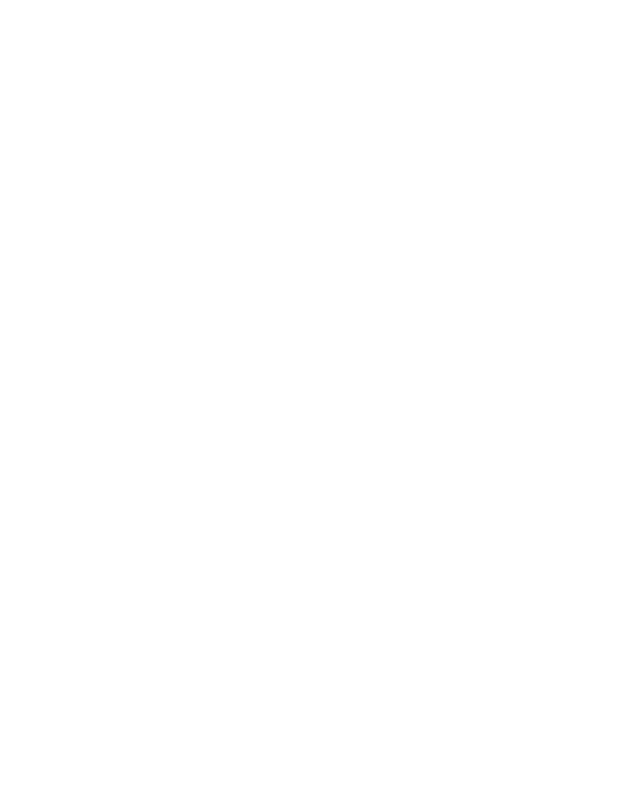
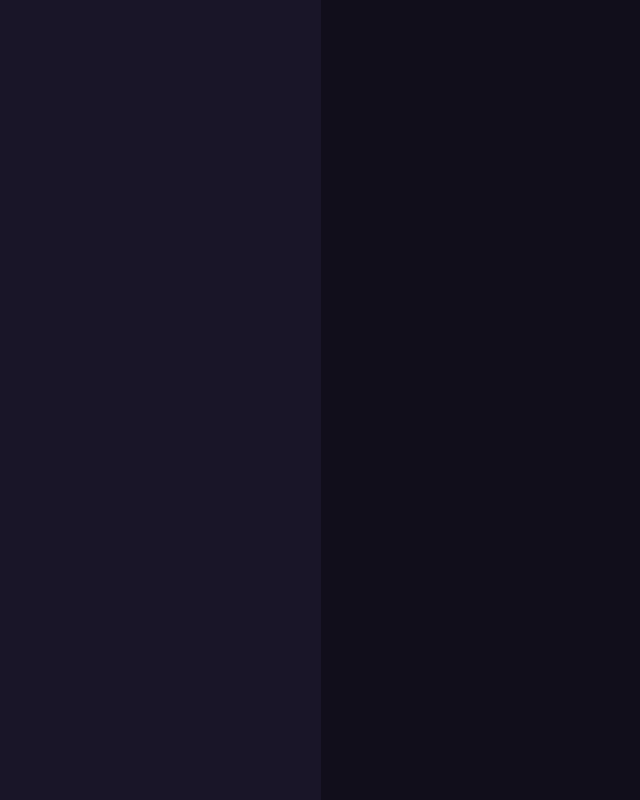
Before and after one commit to blariise/odin-todolist, a website built with webpack: page src/template.html in a window 1280 px wide. Shown: the whole page, without its empty margins (29-669 px from the left). Built offline with nearby package versions, Linux system fonts and the light colour scheme.

Commit message:
Add basic website tamplate

```diff
--- a/src/styles.css
+++ b/src/styles.css
@@ -2,4 +2,38 @@
   margin: 0;
   padding: 0;
   box-sizing: border-box;
+
+  --text-color: #DDDDDD;
+  --red: #F05454;
+  --main-darker: #110E1B;
+  --main-dark: #191528;
+  --task-info: #3C162F;
 }
+
+.container {
+  height: 100vh;
+  display: grid;
+  grid-template-columns: minmax(max-content, 350px)
+                         minmax(max-content, 500px)
+                         minmax(max-content, 800px);
+  color: var(--text-color);
+  background-color: var(--main-darker);
+}
+
+.projects,
+.tasks,
+.task-info {
+  padding: 20px;
+}
+
+.projects {
+  background-color: var(--main-dark);
+}
+
+.tasks {
+  background-color: var(--main-darker);
+}
+
+.task-info {
+  background-color: var(--main-darker);
+}
--- a/src/template.html
+++ b/src/template.html
@@ -5,5 +5,19 @@
     <title>ToDo List</title>
   </head>
   <body>
+    <div class="container">
+      <div class="projects">
+        <div class="add-project">
+          <div class="add-icon"></div>
+          <div class="add-input"></div>
+        </div>
+      </div>
+      <div class="tasks">
+        <div class="add-task"></div>
+      </div>
+      <div class="task-info">
+        <div class="task-title"></div>
+      </div>
+    </div>
   </body>
 </html>
```
